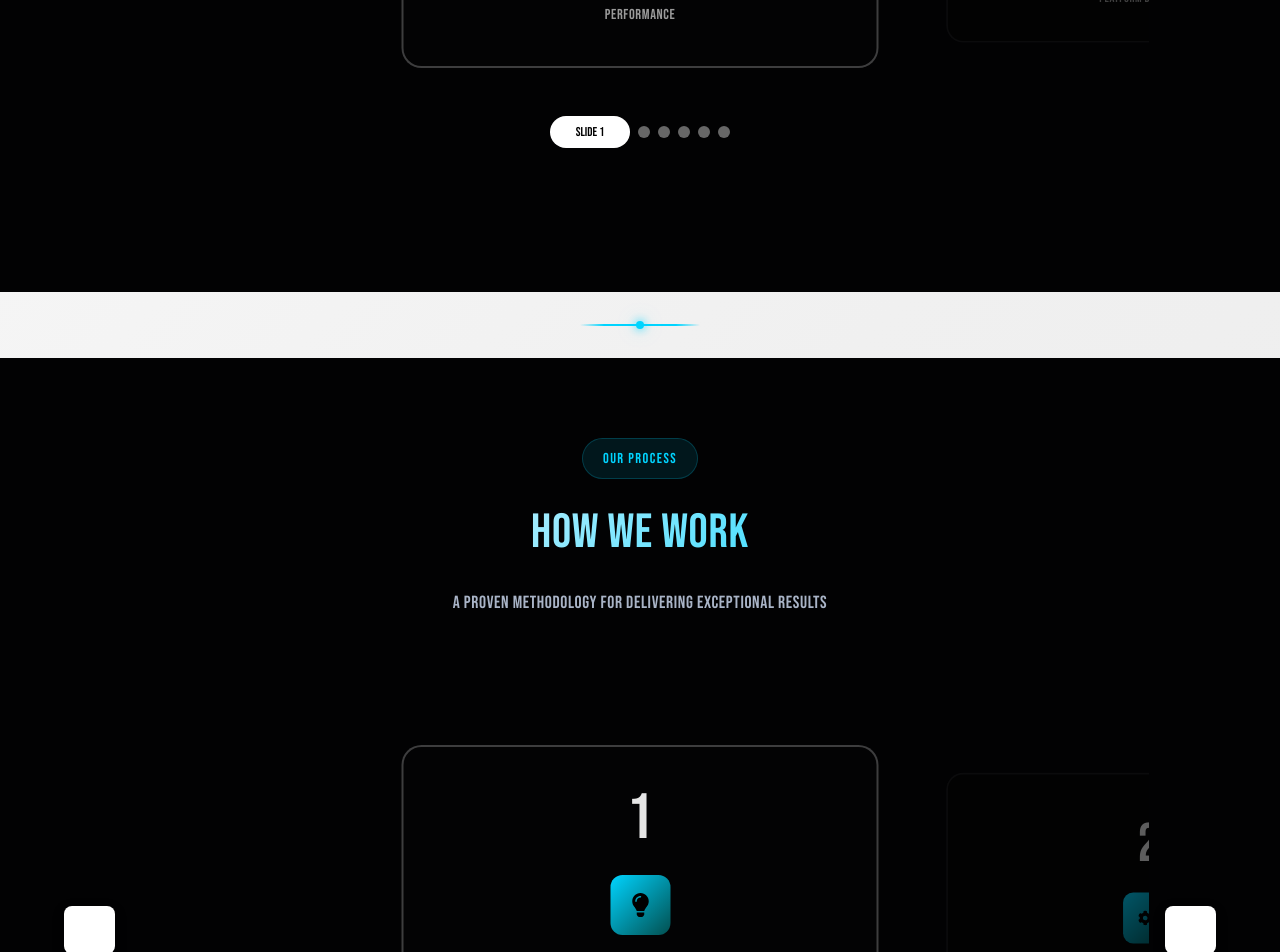
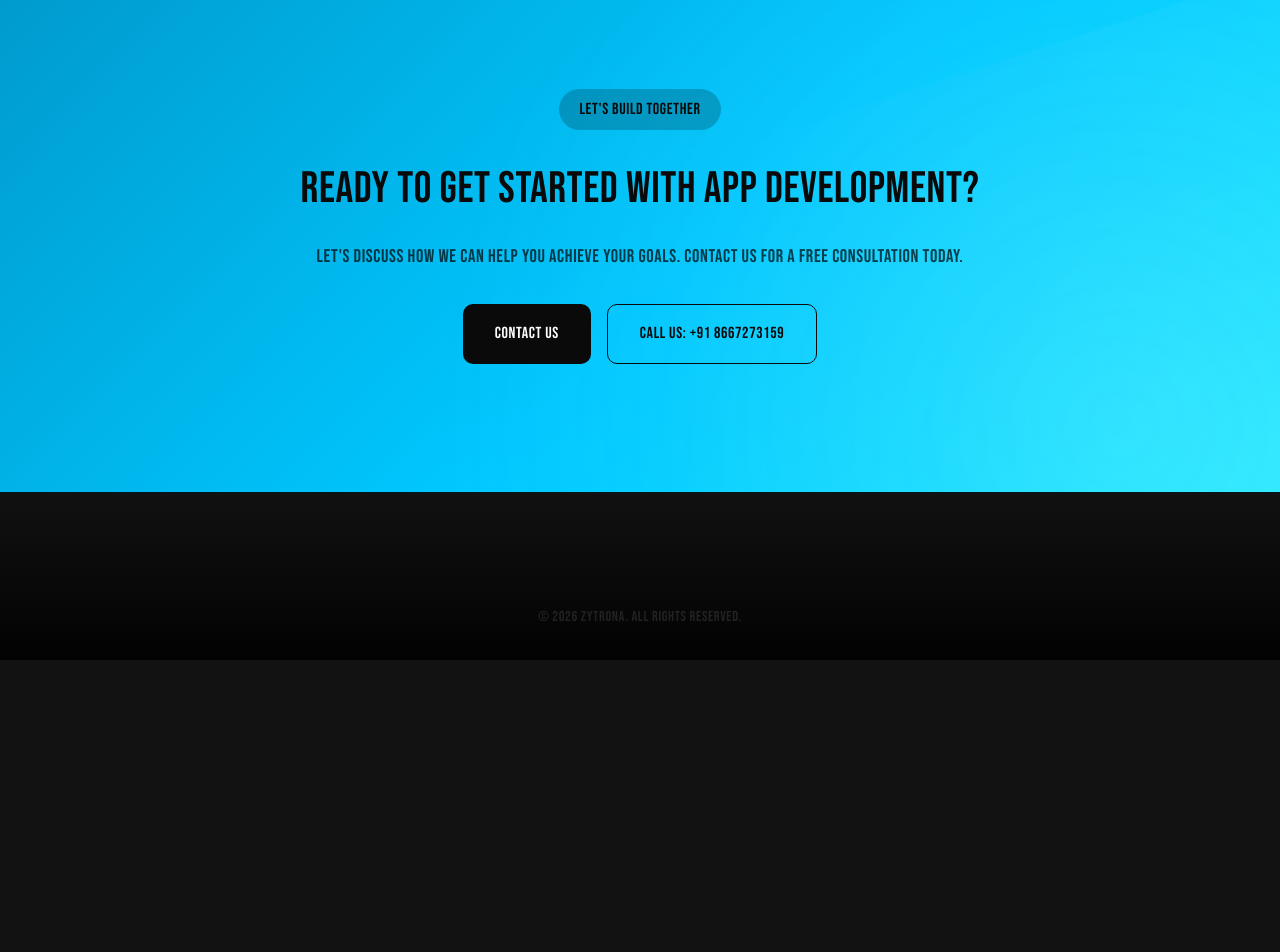
Before and after one commit to ZYTRONA/ZYTRONA_WEB, a React (Vite) app: page /service/app-development in a window 1280 px wide. Shown: the part 1600-2552 px from the top of the page. After the commit the page ends 2260 px from the top, so only its background shows below. Built offline with nearby package versions, Linux system fonts and the light colour scheme; a web font is replaced by a local one.

Commit message:
added the client service backgroud player

```diff
--- a/src/App.css
+++ b/src/App.css
@@ -35,7 +35,7 @@
   height: 8px;
   background: var(--color-cyan);
   border-radius: 50%;
-  box-shadow: 0 0 10px var(--color-cyan), 0 0 20px rgba(0, 212, 255, 0.4);
+  box-shadow: 0 0 10px var(--color-cyan), 0 0 20px rgba(0, 200, 255, 0.4);
 }
 
 /* Ripple Button Styles */
@@ -135,7 +135,7 @@
 .carousel-card-icon {
   width: 60px;
   height: 60px;
-  background: linear-gradient(135deg, var(--cyan), rgba(0, 255, 255, 0.3));
+  background: linear-gradient(135deg, var(--cyan), rgba(0, 229, 255, 0.3));
   border-radius: 0.75rem;
   display: flex;
   align-items: center;
@@ -306,13 +306,13 @@
 
 .carousel-feature-card:hover {
   border-color: var(--cyan);
-  box-shadow: 0 0 30px rgba(0, 255, 255, 0.15);
+  box-shadow: 0 0 30px rgba(0, 229, 255, 0.15);
 }
 
 .carousel-feature-icon {
   width: 60px;
   height: 60px;
-  background: linear-gradient(135deg, var(--cyan), rgba(0, 255, 255, 0.3));
+  background: linear-gradient(135deg, var(--cyan), rgba(0, 229, 255, 0.3));
   border-radius: 0.75rem;
   display: flex;
   align-items: center;
@@ -350,7 +350,7 @@
 
 .carousel-process-card:hover {
   border-color: var(--cyan);
-  box-shadow: 0 0 30px rgba(0, 255, 255, 0.15);
+  box-shadow: 0 0 30px rgba(0, 229, 255, 0.15);
 }
 
 .carousel-process-header {
@@ -371,7 +371,7 @@
 .carousel-process-icon {
   width: 70px;
   height: 70px;
-  background: linear-gradient(135deg, var(--cyan), rgba(0, 255, 255, 0.3));
+  background: linear-gradient(135deg, var(--cyan), rgba(0, 229, 255, 0.3));
   border-radius: 50%;
   display: flex;
   align-items: center;
@@ -488,18 +488,18 @@
   pointer-events: none;
   background:
     linear-gradient(90deg,
-      rgba(0, 212, 255, 0.08) 0%,
-      rgba(0, 212, 255, 0.02) 8%,
+      rgba(0, 200, 255, 0.08) 0%,
+      rgba(0, 200, 255, 0.02) 8%,
       transparent 16%,
       transparent 84%,
-      rgba(0, 212, 255, 0.02) 92%,
-      rgba(0, 212, 255, 0.08) 100%
+      rgba(0, 200, 255, 0.02) 92%,
+      rgba(0, 200, 255, 0.08) 100%
     ),
-    radial-gradient(30% 70% at 0% 50%, rgba(0, 212, 255, 0.12) 0%, transparent 65%),
-    radial-gradient(30% 70% at 100% 50%, rgba(0, 212, 255, 0.12) 0%, transparent 65%),
-    radial-gradient(60% 45% at 12% 10%, rgba(0, 212, 255, 0.09) 0%, transparent 60%),
+    radial-gradient(30% 70% at 0% 50%, rgba(0, 200, 255, 0.12) 0%, transparent 65%),
+    radial-gradient(30% 70% at 100% 50%, rgba(0, 200, 255, 0.12) 0%, transparent 65%),
+    radial-gradient(60% 45% at 12% 10%, rgba(0, 200, 255, 0.09) 0%, transparent 60%),
     radial-gradient(45% 35% at 88% 24%, rgba(0, 168, 204, 0.08) 0%, transparent 62%),
-    radial-gradient(38% 30% at 50% 82%, rgba(0, 212, 255, 0.05) 0%, transparent 65%),
+    radial-gradient(38% 30% at 50% 82%, rgba(0, 200, 255, 0.05) 0%, transparent 65%),
     linear-gradient(180deg, rgba(3, 3, 4, 0.6) 0%, rgba(2, 2, 3, 0.75) 100%);
   animation: backgroundDrift 24s ease-in-out infinite alternate;
 }
@@ -645,7 +645,7 @@
   background: rgba(0, 0, 0, 0.9);
   backdrop-filter: blur(30px);
   -webkit-backdrop-filter: blur(30px);
-  border-bottom: 1px solid rgba(0, 212, 255, 0.1);
+  border-bottom: 1px solid rgba(0, 200, 255, 0.1);
 }
 
 .nav-container {
@@ -822,10 +822,10 @@
   right: 0;
   bottom: 0;
   background:
-    radial-gradient(ellipse at 10% 40%, rgba(0, 212, 255, 0.15) 0%, transparent 50%),
+    radial-gradient(ellipse at 10% 40%, rgba(0, 200, 255, 0.15) 0%, transparent 50%),
     radial-gradient(ellipse at 90% 20%, rgba(0, 168, 204, 0.12) 0%, transparent 45%),
-    radial-gradient(ellipse at 50% 80%, rgba(0, 212, 255, 0.08) 0%, transparent 40%),
-    linear-gradient(180deg, #020203 0%, #030304 50%, #050507 100%);
+    radial-gradient(ellipse at 50% 80%, rgba(0, 200, 255, 0.08) 0%, transparent 40%),
+    linear-gradient(180deg, #020203 0%, #030304 50%, #0a0a0a 100%);
   z-index: -1;
 }
 
@@ -862,8 +862,8 @@
 .hero-badge {
   display: inline-block;
   padding: 0.6rem 1.5rem;
-  background: rgba(0, 212, 255, 0.1);
-  border: 1px solid rgba(0, 212, 255, 0.3);
+  background: rgba(0, 200, 255, 0.1);
+  border: 1px solid rgba(0, 200, 255, 0.3);
   border-radius: 50px;
   font-size: 0.9rem;
   color: var(--color-cyan);
@@ -942,7 +942,7 @@
   top: 50%;
   left: 50%;
   transform: translate(-50%, -50%);
-  background: radial-gradient(circle, rgba(0, 212, 255, 0.15) 0%, transparent 70%);
+  background: radial-gradient(circle, rgba(0, 200, 255, 0.15) 0%, transparent 70%);
   filter: blur(40px);
   animation: ambientPulse 4s ease-in-out infinite;
 }
@@ -967,10 +967,10 @@
   position: absolute;
   width: 100%;
   height: 100%;
-  background: linear-gradient(135deg, rgba(0, 212, 255, 0.3) 0%, rgba(0, 150, 200, 0.1) 100%);
+  background: linear-gradient(135deg, rgba(0, 200, 255, 0.3) 0%, rgba(0, 150, 200, 0.1) 100%);
   clip-path: polygon(50% 0%, 100% 25%, 100% 75%, 50% 100%, 0% 75%, 0% 25%);
   animation: hexRotate 20s linear infinite;
-  box-shadow: inset 0 0 30px rgba(0, 212, 255, 0.3);
+  box-shadow: inset 0 0 30px rgba(0, 200, 255, 0.3);
 }
 
 .hex-inner::before {
@@ -985,7 +985,7 @@
   content: '';
   position: absolute;
   inset: 15px;
-  background: radial-gradient(circle, rgba(0, 212, 255, 0.4) 0%, transparent 70%);
+  background: radial-gradient(circle, rgba(0, 200, 255, 0.4) 0%, transparent 70%);
   clip-path: polygon(50% 0%, 100% 25%, 100% 75%, 50% 100%, 0% 75%, 0% 25%);
   animation: hexPulse 2s ease-in-out infinite;
 }
@@ -1010,7 +1010,7 @@
   position: absolute;
   top: 50%;
   left: 50%;
-  border: 1px solid rgba(0, 212, 255, 0.2);
+  border: 1px solid rgba(0, 200, 255, 0.2);
   clip-path: polygon(50% 0%, 100% 25%, 100% 75%, 50% 100%, 0% 75%, 0% 25%);
 }
 
@@ -1057,7 +1057,7 @@
 }
 
 .conn {
-  stroke: rgba(0, 212, 255, 0.15);
+  stroke: rgba(0, 200, 255, 0.15);
   stroke-width: 1;
   stroke-dasharray: 8 4;
   animation: dashFlow 2s linear infinite;
@@ -1081,8 +1081,8 @@
   width: 16px;
   height: 16px;
   border-radius: 50%;
-  background: linear-gradient(135deg, #00d4ff 0%, #0088aa 100%);
-  box-shadow: 0 0 20px rgba(0, 212, 255, 0.6), 0 0 40px rgba(0, 212, 255, 0.3);
+  background: linear-gradient(135deg, #00c8ff 0%, #0088aa 100%);
+  box-shadow: 0 0 20px rgba(0, 200, 255, 0.6), 0 0 40px rgba(0, 200, 255, 0.3);
   transform: translate(-50%, -50%);
 }
 
@@ -1091,7 +1091,7 @@
   width: 100%;
   height: 100%;
   border-radius: 50%;
-  border: 1px solid rgba(0, 212, 255, 0.5);
+  border: 1px solid rgba(0, 200, 255, 0.5);
   animation: nodeRipple 2s ease-out infinite;
 }
 
@@ -1111,8 +1111,8 @@
 .node-6 { top: 155px; left: calc(50% - 165px); animation: nodePulse 3s ease-in-out infinite 2.5s; }
 
 @keyframes nodePulse {
-  0%, 100% { transform: translate(-50%, -50%) scale(1); box-shadow: 0 0 20px rgba(0, 212, 255, 0.6), 0 0 40px rgba(0, 212, 255, 0.3); }
-  50% { transform: translate(-50%, -50%) scale(1.2); box-shadow: 0 0 30px rgba(0, 212, 255, 0.8), 0 0 60px rgba(0, 212, 255, 0.5); }
+  0%, 100% { transform: translate(-50%, -50%) scale(1); box-shadow: 0 0 20px rgba(0, 200, 255, 0.6), 0 0 40px rgba(0, 200, 255, 0.3); }
+  50% { transform: translate(-50%, -50%) scale(1.2); box-shadow: 0 0 30px rgba(0, 200, 255, 0.8), 0 0 60px rgba(0, 200, 255, 0.5); }
 }
 
 @keyframes nodeRipple {
@@ -1125,9 +1125,9 @@
   position: absolute;
   width: 4px;
   height: 4px;
-  background: #00d4ff;
+  background: #00c8ff;
   border-radius: 50%;
-  box-shadow: 0 0 10px #00d4ff, 0 0 20px #00d4ff;
+  box-shadow: 0 0 10px #00c8ff, 0 0 20px #00c8ff;
 }
 
 .stream-1 {
@@ -1177,10 +1177,10 @@
    ============================================ */
 .stats {
   width: 100vw;
-  background: linear-gradient(180deg, var(--color-dark-grey) 0%, #050507 100%);
+  background: linear-gradient(180deg, var(--color-dark-grey) 0%, #0a0a0a 100%);
   padding: 5rem 0;
-  border-top: 1px solid rgba(0, 212, 255, 0.1);
-  border-bottom: 1px solid rgba(0, 212, 255, 0.1);
+  border-top: 1px solid rgba(0, 200, 255, 0.1);
+  border-bottom: 1px solid rgba(0, 200, 255, 0.1);
 }
 
 .stats .container {
@@ -1197,14 +1197,14 @@
   text-align: center;
   padding: 2rem;
   border-radius: 16px;
-  background: rgba(0, 212, 255, 0.03);
-  border: 1px solid rgba(0, 212, 255, 0.08);
+  background: rgba(0, 200, 255, 0.03);
+  border: 1px solid rgba(0, 200, 255, 0.08);
   transition: all 0.3s ease;
 }
 
 .stat-item:hover {
-  background: rgba(0, 212, 255, 0.08);
-  border-color: rgba(0, 212, 255, 0.2);
+  background: rgba(0, 200, 255, 0.08);
+  border-color: rgba(0, 200, 255, 0.2);
   transform: translateY(-4px);
 }
 
@@ -1236,8 +1236,8 @@
 .section-badge {
   display: inline-block;
   padding: 0.4rem 1rem;
-  background: rgba(0, 212, 255, 0.1);
-  border: 1px solid rgba(0, 212, 255, 0.2);
+  background: rgba(0, 200, 255, 0.1);
+  border: 1px solid rgba(0, 200, 255, 0.2);
   border-radius: 50px;
   font-size: 0.85rem;
   color: var(--color-cyan);
@@ -1266,7 +1266,7 @@
 .services {
   width: 100vw;
   padding: 8rem 0;
-  background: linear-gradient(180deg, #050507 0%, #020203 50%, #030304 100%);
+  background: linear-gradient(180deg, #0a0a0a 0%, #020203 50%, #030304 100%);
 }
 
 .services .container {
@@ -1297,11 +1297,12 @@
   position: relative;
   overflow: hidden;
   isolation: isolate;
-  min-height: 320px;
+  min-height: 270px;
   display: flex;
   flex-direction: column;
   justify-content: flex-end;
   background: transparent;
+  padding: 1.75rem;
 }
 
 .project-card::before {
@@ -1321,7 +1322,7 @@
   inset: 0;
   background:
     linear-gradient(180deg, rgba(0, 0, 0, 0.15) 0%, rgba(0, 0, 0, 0.78) 60%, rgba(0, 0, 0, 0.9) 100%),
-    radial-gradient(circle at top right, rgba(0, 212, 255, 0.22) 0%, transparent 45%);
+    radial-gradient(circle at top right, rgba(0, 200, 255, 0.22) 0%, transparent 45%);
   z-index: 1;
 }
 
@@ -1334,6 +1335,21 @@
 .project-card .service-description,
 .project-card .service-link {
   text-shadow: 0 2px 12px rgba(0, 0, 0, 0.55);
+}
+
+.project-card .service-title {
+  font-size: 1.05rem;
+  margin-bottom: 0.6rem;
+}
+
+.project-card .service-description {
+  font-size: 0.82rem;
+  line-height: 1.55;
+  margin-bottom: 0.85rem;
+}
+
+.project-card .service-link {
+  font-size: 0.82rem;
 }
 
 .service-card:hover {
@@ -1494,7 +1510,7 @@
 }
 
 .testimonial-card:hover {
-  border-color: rgba(0, 212, 255, 0.3);
+  border-color: rgba(0, 200, 255, 0.3);
   transform: translateY(-4px);
 }
 
@@ -1554,7 +1570,7 @@
 .faq {
   width: 100vw;
   padding: 8rem 0;
-  background: linear-gradient(180deg, #020203 0%, #050507 100%);
+  background: linear-gradient(180deg, #020203 0%, #0a0a0a 100%);
 }
 
 .faq .container {
@@ -1586,8 +1602,8 @@
 
 .faq-item:hover,
 .faq-item.open {
-  border-color: rgba(0, 212, 255, 0.4);
-  box-shadow: 0 0 24px rgba(0, 212, 255, 0.12);
+  border-color: rgba(0, 200, 255, 0.4);
+  box-shadow: 0 0 24px rgba(0, 200, 255, 0.12);
 }
 
 .faq-question {
@@ -1858,9 +1874,9 @@
 .contact-reply-message {
   margin: 0.25rem 0 0;
   padding: 0.75rem 1rem;
-  border: 1px solid rgba(0, 212, 255, 0.35);
+  border: 1px solid rgba(0, 200, 255, 0.35);
   border-radius: 10px;
-  background: rgba(0, 212, 255, 0.08);
+  background: rgba(0, 200, 255, 0.08);
   color: var(--color-cyan-light);
   font-size: 0.95rem;
   letter-spacing: 0.06em;
@@ -1879,7 +1895,7 @@
   width: 100vw;
   background: linear-gradient(180deg, var(--color-dark-grey) 0%, #020203 100%);
   padding: 5rem 0 2rem;
-  border-top: 1px solid rgba(0, 212, 255, 0.1);
+  border-top: 1px solid rgba(0, 200, 255, 0.1);
 }
 
 .footer .container {
@@ -2192,7 +2208,7 @@
   gap: 1rem;
   padding: 1.25rem 1.5rem;
   background: rgba(6, 6, 8, 0.9);
-  border: 1px solid rgba(0, 212, 255, 0.1);
+  border: 1px solid rgba(0, 200, 255, 0.1);
   border-radius: 10px;
   color: var(--color-white);
   font-size: 1rem;
@@ -2221,7 +2237,7 @@
   padding: 2rem;
   background: rgba(6, 6, 8, 0.9);
   border-radius: 15px;
-  border: 1px solid rgba(0, 212, 255, 0.15);
+  border: 1px solid rgba(0, 200, 255, 0.15);
 }
 
 .process-number {
@@ -2429,7 +2445,7 @@
   width: 300px;
   height: 300px;
   border-radius: 50%;
-  background: radial-gradient(circle, rgba(0, 212, 255, 0.1) 0%, transparent 70%);
+  background: radial-gradient(circle, rgba(0, 200, 255, 0.1) 0%, transparent 70%);
   animation: floatParticle 20s ease-in-out infinite;
 }
 
@@ -2462,19 +2478,19 @@
   display: block;
   margin-bottom: 1rem;
   animation: iconPulse 3s ease-in-out infinite, scaleIn 0.6s ease-out;
-  filter: drop-shadow(0 0 20px rgba(0, 212, 255, 0.5));
+  filter: drop-shadow(0 0 20px rgba(0, 200, 255, 0.5));
 }
 
 @keyframes iconPulse {
-  0%, 100% { filter: drop-shadow(0 0 20px rgba(0, 212, 255, 0.3)); transform: scale(1); }
-  50% { filter: drop-shadow(0 0 40px rgba(0, 212, 255, 0.6)); transform: scale(1.05); }
+  0%, 100% { filter: drop-shadow(0 0 20px rgba(0, 200, 255, 0.3)); transform: scale(1); }
+  50% { filter: drop-shadow(0 0 40px rgba(0, 200, 255, 0.6)); transform: scale(1.05); }
 }
 
 .service-tagline {
   display: inline-block;
   padding: 0.5rem 1.5rem;
-  background: rgba(0, 212, 255, 0.1);
-  border: 1px solid rgba(0, 212, 255, 0.3);
+  background: rgba(0, 200, 255, 0.1);
+  border: 1px solid rgba(0, 200, 255, 0.3);
   border-radius: 50px;
   color: var(--color-cyan);
   font-size: 1rem;
@@ -2497,8 +2513,8 @@
   align-items: center;
   gap: 1rem;
   padding: 1.25rem 1.75rem;
-  background: rgba(0, 212, 255, 0.05);
-  border: 1px solid rgba(0, 212, 255, 0.2);
+  background: rgba(0, 200, 255, 0.05);
+  border: 1px solid rgba(0, 200, 255, 0.2);
   border-radius: 15px;
   animation: fadeInUp 0.6s ease-out both;
   transition: all 0.3s ease;
@@ -2511,7 +2527,7 @@
 .highlight-card:hover {
   border-color: var(--color-cyan);
   transform: translateY(-5px);
-  box-shadow: 0 10px 30px rgba(0, 212, 255, 0.2);
+  box-shadow: 0 10px 30px rgba(0, 200, 255, 0.2);
 }
 
 .highlight-icon {
@@ -2541,8 +2557,8 @@
 .section-badge {
   display: inline-block;
   padding: 0.5rem 1.25rem;
-  background: rgba(0, 212, 255, 0.1);
-  border: 1px solid rgba(0, 212, 255, 0.2);
+  background: rgba(0, 200, 255, 0.1);
+  border: 1px solid rgba(0, 200, 255, 0.2);
   border-radius: 50px;
   color: var(--color-cyan);
   font-size: 0.9rem;
@@ -2593,7 +2609,7 @@
 .feature-card-enhanced:nth-child(6) { animation-delay: 0.35s; }
 
 .feature-card-enhanced:hover {
-  border-color: rgba(0, 212, 255, 0.4);
+  border-color: rgba(0, 200, 255, 0.4);
   transform: translateY(-8px);
   box-shadow: 0 20px 40px rgba(0, 0, 0, 0.3);
 }
@@ -2608,7 +2624,7 @@
   left: 0;
   right: 0;
   bottom: 0;
-  background: radial-gradient(circle at center, rgba(0, 212, 255, 0.1) 0%, transparent 70%);
+  background: radial-gradient(circle at center, rgba(0, 200, 255, 0.1) 0%, transparent 70%);
   opacity: 0;
   transition: opacity 0.4s ease;
   pointer-events: none;
@@ -2617,8 +2633,8 @@
 .feature-icon-box {
   width: 60px;
   height: 60px;
-  background: linear-gradient(135deg, rgba(0, 212, 255, 0.2) 0%, rgba(0, 212, 255, 0.05) 100%);
-  border: 1px solid rgba(0, 212, 255, 0.3);
+  background: linear-gradient(135deg, rgba(0, 200, 255, 0.2) 0%, rgba(0, 200, 255, 0.05) 100%);
+  border: 1px solid rgba(0, 200, 255, 0.3);
   border-radius: 15px;
   display: flex;
   align-items: center;
@@ -2630,7 +2646,7 @@
 
 .feature-card-enhanced:hover .feature-icon-box {
   transform: scale(1.1) rotate(5deg);
-  box-shadow: 0 0 30px rgba(0, 212, 255, 0.3);
+  box-shadow: 0 0 30px rgba(0, 200, 255, 0.3);
 }
 
 .feature-content h3 {
@@ -2682,13 +2698,13 @@
   display: flex;
   align-items: center;
   justify-content: center;
-  box-shadow: 0 0 30px rgba(0, 212, 255, 0.4);
+  box-shadow: 0 0 30px rgba(0, 200, 255, 0.4);
   transition: all 0.3s ease;
 }
 
 .process-card:hover .process-dot {
   transform: scale(1.15);
-  box-shadow: 0 0 50px rgba(0, 212, 255, 0.6);
+  box-shadow: 0 0 50px rgba(0, 200, 255, 0.6);
 }
 
 .process-icon {
@@ -2705,14 +2721,14 @@
 }
 
 .process-card:hover .process-content {
-  border-color: rgba(0, 212, 255, 0.3);
+  border-color: rgba(0, 200, 255, 0.3);
   transform: translateY(-5px);
 }
 
 .process-step-number {
   display: inline-block;
   padding: 0.25rem 0.75rem;
-  background: rgba(0, 212, 255, 0.1);
+  background: rgba(0, 200, 255, 0.1);
   border-radius: 20px;
   color: var(--color-cyan);
   font-size: 0.8rem;
@@ -2767,7 +2783,7 @@
 .tech-card:hover {
   border-color: var(--color-cyan);
   transform: translateY(-8px) scale(1.05);
-  box-shadow: 0 15px 40px rgba(0, 212, 255, 0.2);
+  box-shadow: 0 15px 40px rgba(0, 200, 255, 0.2);
 }
 
 .tech-icon {
--- a/src/components/ui/ClickSpark.jsx
+++ b/src/components/ui/ClickSpark.jsx
@@ -1,7 +1,7 @@
 import { useRef, useEffect, useCallback } from 'react';
 
 const ClickSpark = ({
-  sparkColor = '#00d4ff',
+  sparkColor = '#00c8ff',
   sparkSize = 10,
   sparkRadius = 15,
   sparkCount = 8,
--- a/src/components/ui/ripple-button.jsx
+++ b/src/components/ui/ripple-button.jsx
@@ -37,7 +37,7 @@
   outline: 'rgba(255,255,255,0.2)',
   secondary: 'rgba(255,255,255,0.2)',
   ghost: 'rgba(255,255,255,0.2)',
-  link: 'rgba(0,255,255,0.3)',
+  link: 'rgba(0, 229, 255,0.3)',
 }
 
 function RippleButton({ children, className = '', variant = 'default', size = 'default', style = {}, onClick, ...props }) {
--- a/src/index.css
+++ b/src/index.css
@@ -6,32 +6,33 @@
 
 :root {
   /* Core Black + Neon Blue Palette */
-  --color-black: #050507;
-  --color-dark-grey: #0b0d12;
-  --color-grey: #121722;
-  --color-medium-grey: #6e7a91;
-  --color-light-grey: #a9b4c7;
+  --color-black: #0a0a0a;
+  --color-dark-grey: #111111;
+  --color-grey: #1a1a1a;
+  --color-medium-grey: #222222;
+  --color-light-grey: #666666;
 
   /* Text + Accent */
-  --color-white: #f5f8ff;
-  --color-off-white: #e6ebf5;
-  --color-cyan: #00d4ff;
-  --color-cyan-dark: #00aeef;
-  --color-cyan-light: #40e5ff;
-  --color-cyan-glow: rgba(0, 212, 255, 0.28);
+  --color-white: #ffffff;
+  --color-off-white: #ffffff;
+  --color-cyan: #00c8ff;
+  --color-cyan-dark: #0099cc;
+  --color-cyan-light: #00e5ff;
+  --color-cyan-glow: rgba(0, 200, 255, 0.28);
+  --color-cyan-tint: #002233;
 
   /* Compatibility alias used in App.css */
   --cyan: var(--color-cyan);
 
   /* Status accents */
-  --color-success: #19e68c;
+  --color-success: #00ff94;
   --color-warning: #ffb020;
-  --color-error: #ff4d6d;
+  --color-error: #ff4560;
 
   /* Gradients */
-  --gradient-dark: linear-gradient(135deg, #050507 0%, #0b0d12 55%, #121722 100%);
-  --gradient-cyan: linear-gradient(135deg, #00aeef 0%, #00d4ff 55%, #40e5ff 100%);
-  --gradient-sleek: linear-gradient(180deg, #050507 0%, #0b0d12 100%);
+  --gradient-dark: linear-gradient(135deg, #000000 0%, #0a0a0a 55%, #1a1a1a 100%);
+  --gradient-cyan: linear-gradient(135deg, #0099cc 0%, #00c8ff 55%, #00e5ff 100%);
+  --gradient-sleek: linear-gradient(180deg, #0a0a0a 0%, #111111 100%);
 
   font-family: 'Bebas Neue', system-ui, -apple-system, BlinkMacSystemFont, 'Segoe UI', Roboto, sans-serif;
   line-height: 1.6;
@@ -76,7 +77,7 @@
   margin: 0;
   min-width: 320px;
   min-height: 100vh;
-  background: #050507;
+  background: #0a0a0a;
 }
 
 #root {
@@ -121,13 +122,13 @@
   left: -100%;
   width: 100%;
   height: 100%;
-  background: linear-gradient(90deg, transparent, rgba(0, 212, 255, 0.2), transparent);
+  background: linear-gradient(90deg, transparent, rgba(0, 200, 255, 0.2), transparent);
   transition: left 0.5s ease;
 }
 
 button:hover {
   border-color: var(--color-cyan);
-  box-shadow: 0 0 20px var(--color-cyan-glow), inset 0 0 20px rgba(0, 212, 255, 0.1);
+  box-shadow: 0 0 20px var(--color-cyan-glow), inset 0 0 20px rgba(0, 200, 255, 0.1);
   transform: translateY(-2px);
 }
 
@@ -179,7 +180,7 @@
 /* Selection */
 ::selection {
   background: var(--color-cyan);
-  color: var(--color-black);
+  color: #000000;
 }
 
 /* Light mode with white & cyan accents */
--- a/src/main.jsx
+++ b/src/main.jsx
@@ -47,7 +47,7 @@
     <StrictMode>
       <BrowserRouter>
         <ClickSpark
-          sparkColor="#00d4ff"
+          sparkColor="#00c8ff"
           sparkSize={12}
           sparkRadius={20}
           sparkCount={10}
--- a/src/pages/ServiceDetail.jsx
+++ b/src/pages/ServiceDetail.jsx
@@ -17,7 +17,6 @@
   SiTensorflow, SiPytorch, SiKeras, SiOpencv, SiScikitlearn,
   SiDocker, SiKubernetes, SiTerraform, SiPrometheus, SiSharp
 } from 'react-icons/si'
-import { FeatureCarousel, ProcessCarousel } from '../components/ui/MotionCarousel'
 import '../App.css'
 import logo from '../assets/logo.svg'
 
@@ -511,40 +510,6 @@
         <div className="section-divider-line"></div>
       </div>
 
-      {/* Features Section */}
-      <section className="service-features">
-        <div className="container">
-          <div className="section-header-detail">
-            <span className="section-badge">What We Offer</span>
-            <h2 className="section-title-large">Comprehensive Solutions</h2>
-            <p className="section-desc">Everything you need to succeed with {service.title.toLowerCase()}</p>
-          </div>
-          <FeatureCarousel features={service.features} getIcon={getIcon} />
-        </div>
-      </section>
-
-      {/* Section Divider */}
-      <div className="section-divider">
-        <div className="section-divider-line"></div>
-      </div>
-
-      {/* Process Section */}
-      <section className="service-process">
-        <div className="container">
-          <div className="section-header-detail">
-            <span className="section-badge">Our Process</span>
-            <h2 className="section-title-large">How We Work</h2>
-            <p className="section-desc">A proven methodology for delivering exceptional results</p>
-          </div>
-          <ProcessCarousel process={service.process} getIcon={getIcon} />
-        </div>
-      </section>
-
-      {/* Section Divider */}
-      <div className="section-divider">
-        <div className="section-divider-line"></div>
-      </div>
-
       {/* Technologies Section */}
       <section className="service-technologies">
         <div className="container">
```
Also changed, not shown: src/App.jsx (+11 -5 lines).
